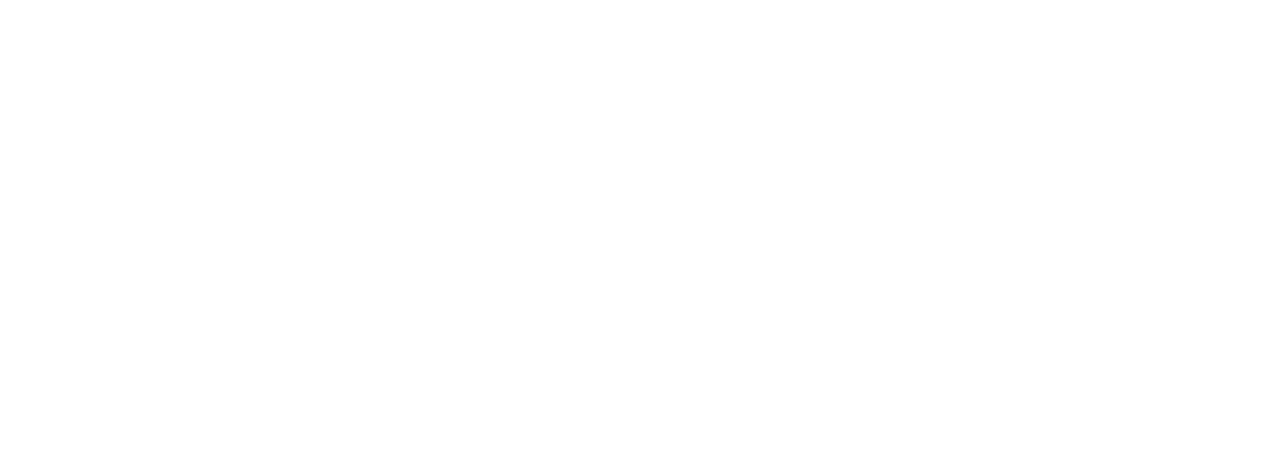
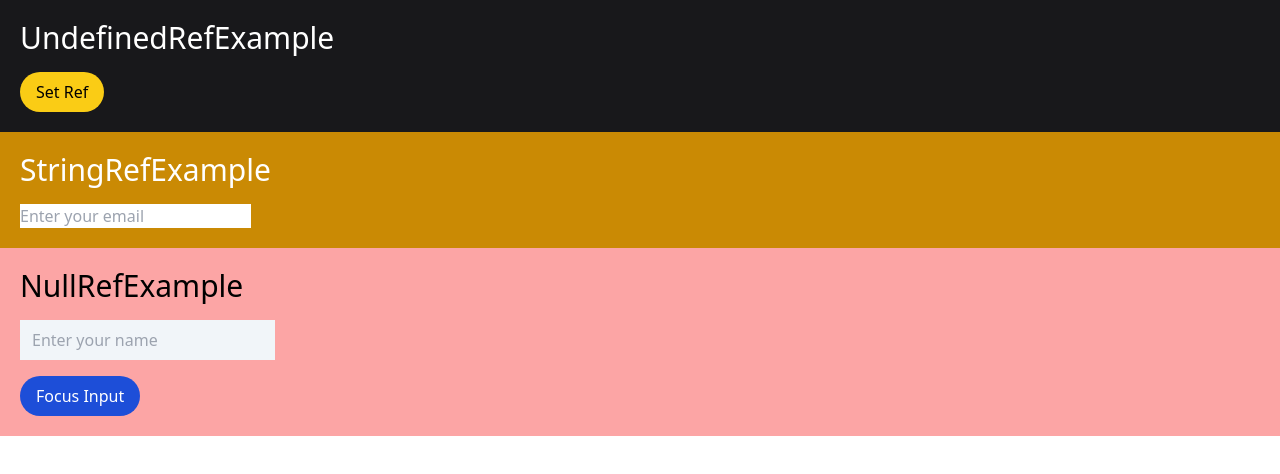
Before and after one commit to Foxlancerr/react-typescript-best-practices, a React (Vite) app: page / in a window 1280 px wide. Shown: the top 474 px of the page. Built offline with nearby package versions, Linux system fonts and the light colour scheme.

Commit message:
task 8 is done and its practical examples are done

```diff
--- a/src/App.tsx
+++ b/src/App.tsx
@@ -1,5 +1,5 @@
 import React from "react";
-import Parent from "./Tasks/02-hooks/07-useRef.solution";
+import Parent from "./Tasks/02-hooks/08-elementRef-practical-code.solution";
 
 const App = () => {
   return (
--- /dev/null
+++ b/src/Tasks/02-hooks/08-elementRef-practical-code.solution.tsx
@@ -0,0 +1,74 @@
+import React, { useRef, useEffect } from "react";
+
+const NullRefExample: React.FC = () => {
+  const inputRef = useRef<HTMLInputElement | null>(null);
+
+  useEffect(() => {
+    // Initially, the inputRef is null
+    console.log("Initial inputRef:", inputRef.current);
+  }, []);
+
+  const focusInput = () => {
+    // Later, you might set the ref to point to an input field
+    if (inputRef.current) {
+      inputRef.current.focus();
+    }
+  };
+
+  return (
+    <div className="bg-red-300 py-5 px-5 flex flex-col items-start">
+      <h1 className="text-3xl mb-4">NullRefExample</h1>
+      <input ref={inputRef} type="text" placeholder="Enter your name" className="px-3 py-2 bg-slate-100 text-blue-900"/>
+      <button onClick={focusInput} className="bg-blue-700 py-2 px-4 rounded-full mt-4 text-white">Focus Input</button>
+    </div>
+  );
+};
+
+const StringRefExample: React.FC = () => {
+  const legacyRef = useRef<HTMLInputElement | null>(null);
+
+  useEffect(() => {
+    // Initially, the string ref is null
+    console.log("Initial string ref:", legacyRef.current);
+  }, []);
+
+  return (
+    <div className="bg-yellow-600 p-5">
+       <h1 className="text-3xl mb-4 text-white">StringRefExample</h1>
+      <input ref={legacyRef} type="text" placeholder="Enter your email" />
+    </div>
+  );
+};
+
+const UndefinedRefExample: React.FC = () => {
+  const undefinedRef = useRef<HTMLInputElement | undefined>();
+
+  useEffect(() => {
+    // Initially, the undefined ref is undefined
+    console.log("Initial undefined ref:", undefinedRef.current);
+  }, []);
+
+  const setRef = () => {
+    // Later, you might set the ref to point to an input field
+    undefinedRef.current = document.querySelector("input");
+    console.log("Updated undefined ref:", undefinedRef.current);
+  };
+
+  return (
+    <div className="bg-zinc-900 text-white p-5">
+       <h1 className="text-3xl mb-4">UndefinedRefExample</h1>
+      <button onClick={setRef} className="bg-yellow-400 p-3 rounded-full px-4 py-2 text-black">Set Ref</button>
+    </div>
+  );
+};
+
+export default function Parent() {
+  return (
+    <>
+
+      <UndefinedRefExample></UndefinedRefExample>
+      <StringRefExample></StringRefExample>
+      <NullRefExample></NullRefExample>
+    </>
+  );
+}
--- /dev/null
+++ b/src/Tasks/02-hooks/08-elementRef.problem.tsx
@@ -0,0 +1,31 @@
+import { Equal, Expect } from "../helpers/type-utils";
+
+export const nullAsRef = (
+  <div
+    ref={{
+      current: null,
+    }}
+  ></div>
+);
+
+// Legacy refs are supported!
+export const stringAsRef = <div ref={"legacyRef"}></div>;
+
+export const undefinedAsRef = (
+  <div
+    ref={{
+      // Type 'undefined' is not assignable to
+      // type 'HTMLDivElement | null'.
+      current: undefined,
+    }}
+  ></div>
+);
+
+// Callback refs are supported via RefCallback<T>
+export const callbackRefs = (
+  <div
+    ref={(htmlDivElement) => {
+      type test = Expect<Equal<typeof htmlDivElement, HTMLDivElement | null>>;
+    }}
+  ></div>
+);
--- /dev/null
+++ b/src/Tasks/02-hooks/08-elementRef.solution.tsx
@@ -0,0 +1,35 @@
+import { Equal, Expect } from "../../helpers/type-utils";
+
+
+const nullAsRef = (
+  <div
+    ref={{
+      current: null,
+    }}
+  ></div>
+);
+
+// Legacy refs are supported!
+const stringAsRef = <div ref={"legacyRef"}></div>;
+
+const undefinedAsRef = (
+  <div
+    ref={{
+      // Type 'undefined' is not assignable to
+      // type 'HTMLDivElement | null'.
+      current: undefined,
+    }}
+  ></div>
+);
+
+
+// Callback refs are supported via RefCallback<T>
+const Parent = (
+  <div
+    ref={(htmlDivElement) => {
+      type test = Expect<Equal<typeof htmlDivElement, HTMLDivElement | null>>;
+    }}
+  ></div>
+);
+
+export default Parent;
```
